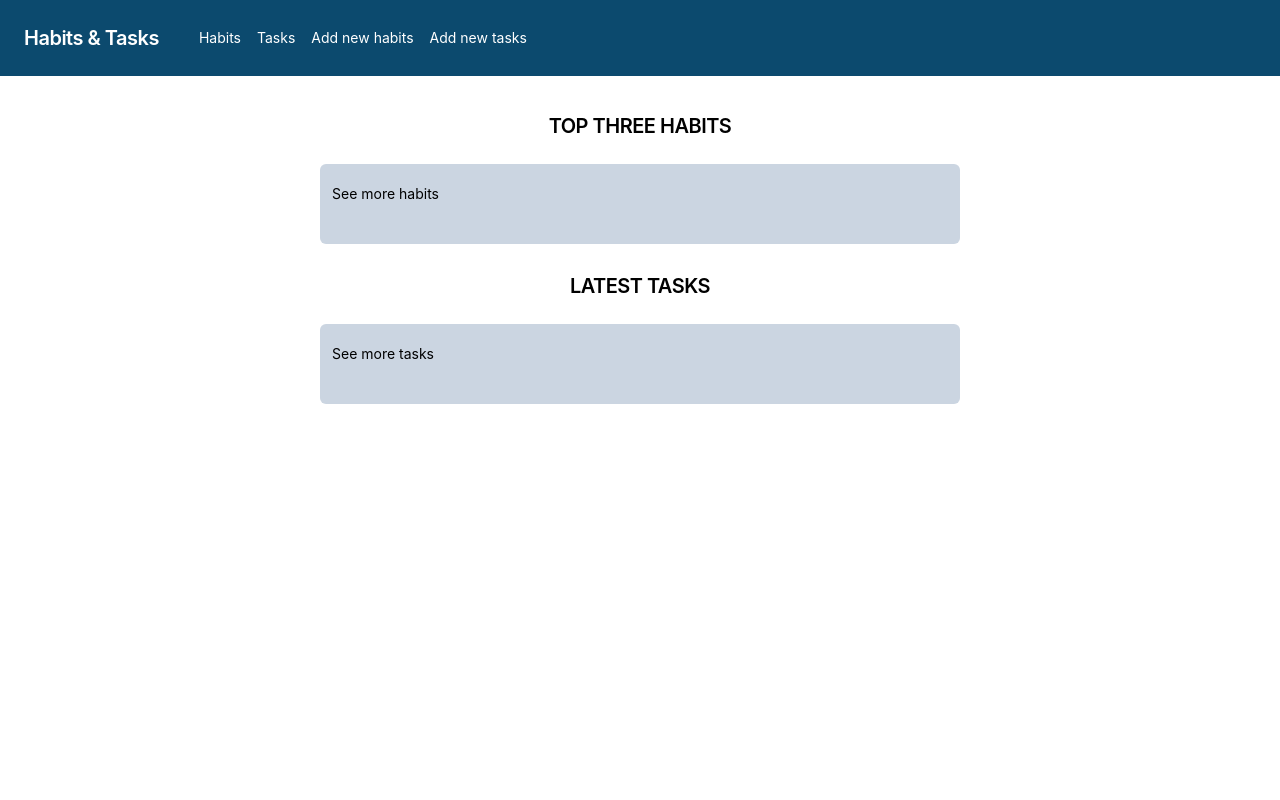
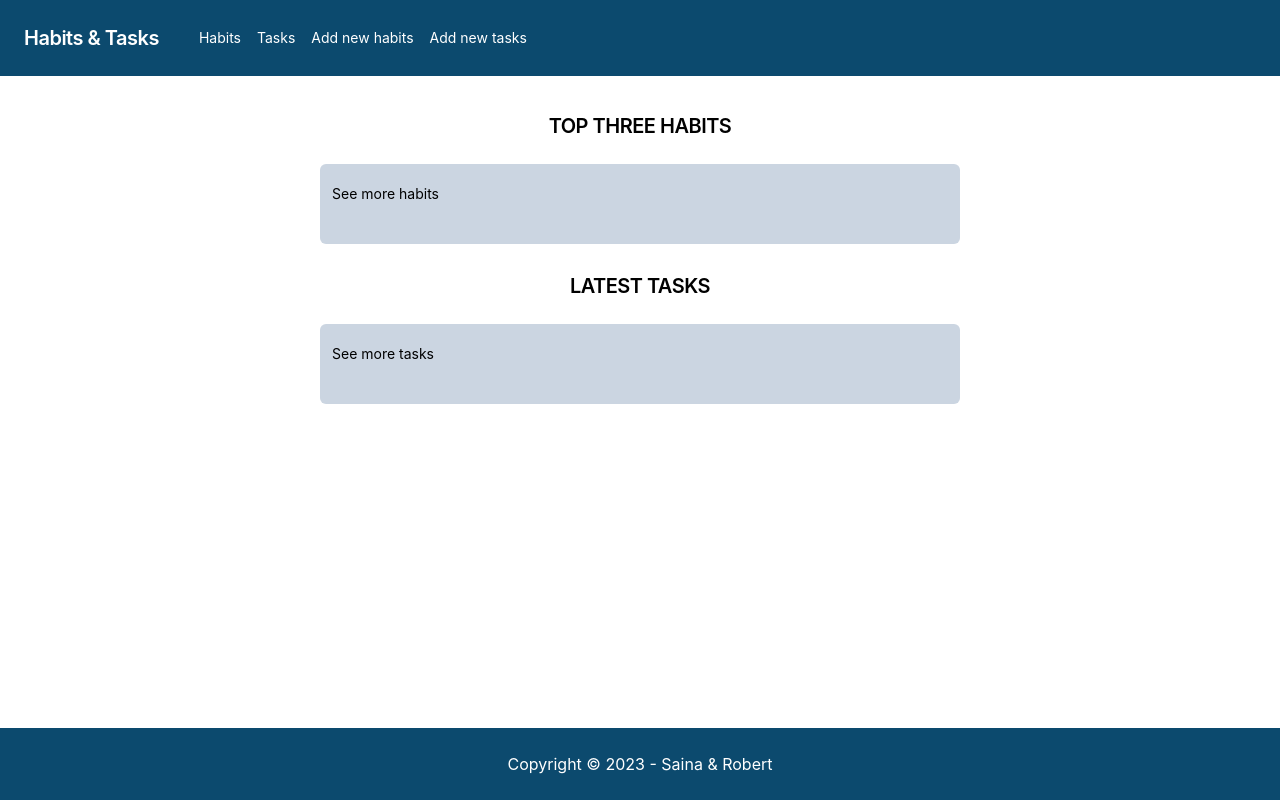
Before and after one commit to SainaFirooz/habits-and-tasks-app, a React (Create React App) app: page / in a window 1280 px wide. Built offline with nearby package versions, Linux system fonts and the light colour scheme.

Commit message:
Lagt till footer.jsx, lagt till fotter i homepage.jsx

```diff
--- /dev/null
+++ b/src/compartments/footer.jsx
@@ -0,0 +1,16 @@
+import { Link } from "react-router-dom";
+
+const Footer = () => {
+    return (
+<footer className="fixed bottom-0 footer footer-center w-full p-4 bg-sky-900 text-white p-6">
+    <div className="text-center">
+        <p>
+            Copyright © 2023 - Saina & Robert
+
+        </p>
+    </div>
+</footer>
+    );
+}
+
+export default Footer;
--- a/src/pages/HomePage.jsx
+++ b/src/pages/HomePage.jsx
@@ -3,6 +3,7 @@ import "./style.css";
 import { Link } from "react-router-dom";
 import { TaskContext } from './TaskContext';
 import React, { useContext } from 'react';
+import Footer from "../compartments/footer";
 
 const HomePage = ({ topThreeHabits }) => {
 
@@ -61,7 +62,7 @@ const HomePage = ({ topThreeHabits }) => {
   </div>
 
 </div>
-
+<Footer />
 
     </>
   );
```
